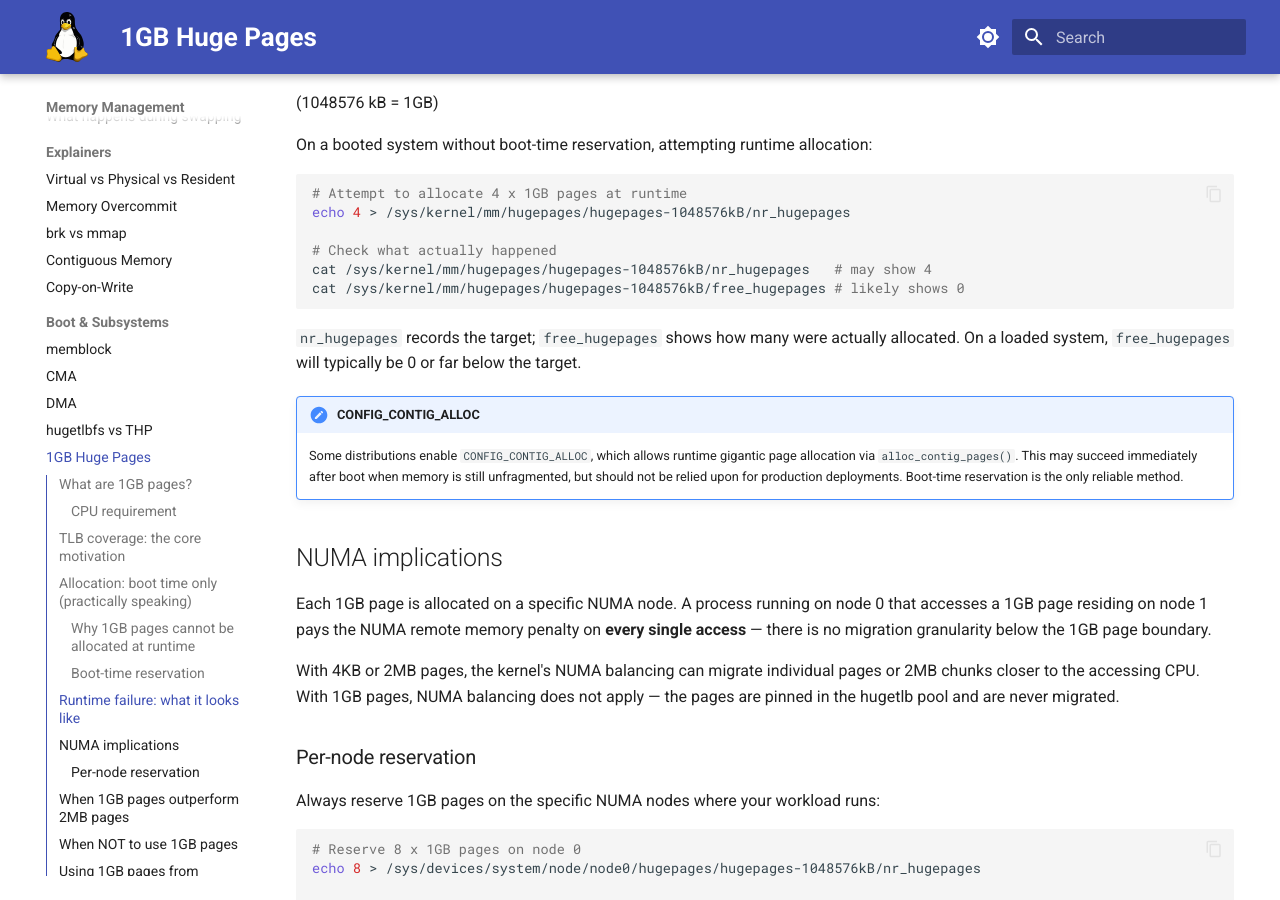
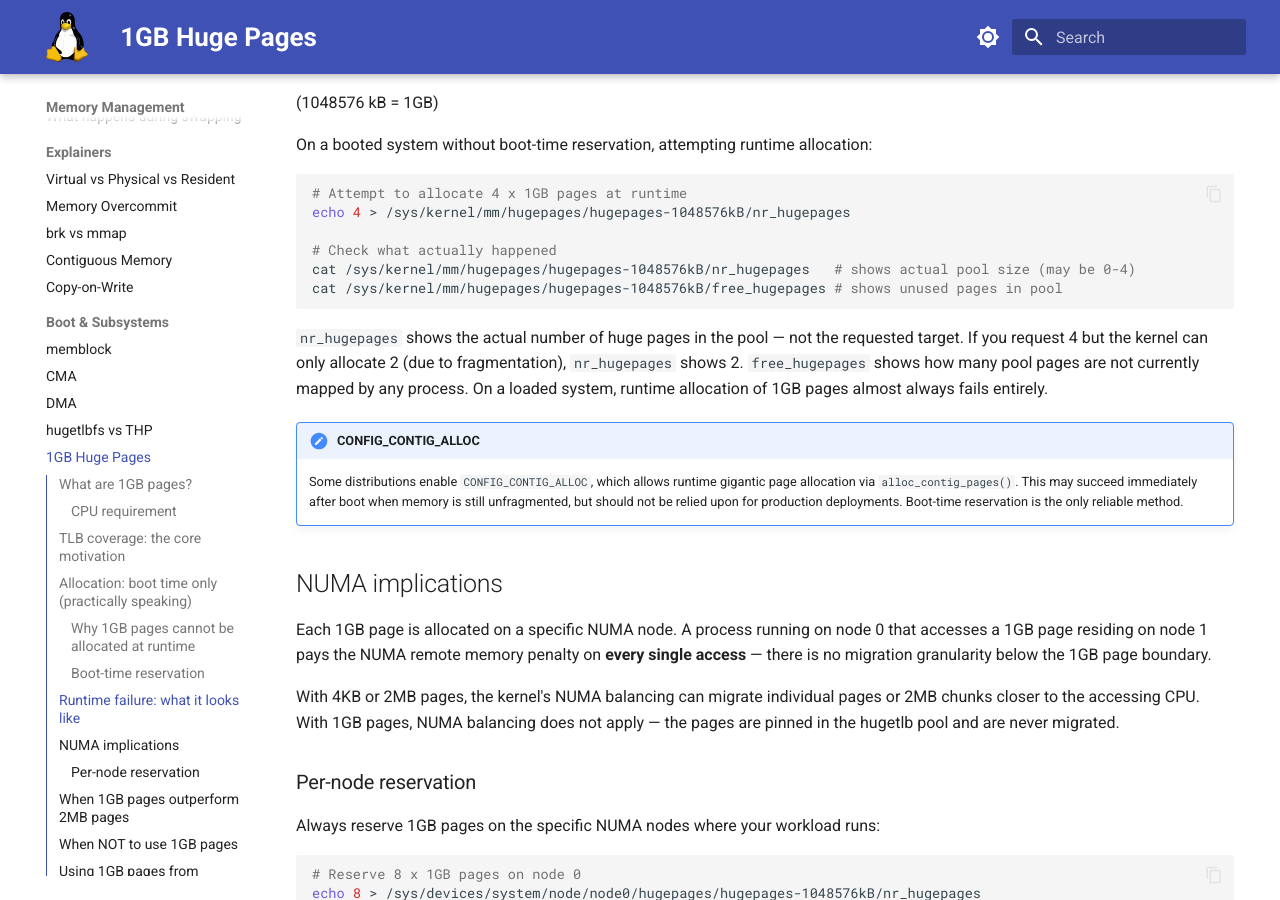
Before and after one commit to laveeshb/linux-kernel-internals, an MkDocs documentation site: the page built from docs/mm/hugepages-1gb.md, in a window 1280 px wide and 900 px high, scrolled down 2896 px. Built offline with MkDocs 1.6.1 and Material for MkDocs 9.7.7, drawn with Linux system fonts in a browser that asks for light colours.

Commit message:
Fix review errors: nr_hugepages shows actual count not target, fix doc reference

````diff
--- a/docs/mm/hugepages-1gb.md
+++ b/docs/mm/hugepages-1gb.md
@@ -112,11 +112,11 @@ On a booted system without boot-time reservation, attempting runtime allocation:
 echo 4 > /sys/kernel/mm/hugepages/hugepages-1048576kB/nr_hugepages
 
 # Check what actually happened
-cat /sys/kernel/mm/hugepages/hugepages-1048576kB/nr_hugepages   # may show 4
-cat /sys/kernel/mm/hugepages/hugepages-1048576kB/free_hugepages # likely shows 0
+cat /sys/kernel/mm/hugepages/hugepages-1048576kB/nr_hugepages   # shows actual pool size (may be 0-4)
+cat /sys/kernel/mm/hugepages/hugepages-1048576kB/free_hugepages # shows unused pages in pool
 ```
 
-`nr_hugepages` records the target; `free_hugepages` shows how many were actually allocated. On a loaded system, `free_hugepages` will typically be 0 or far below the target.
+`nr_hugepages` shows the actual number of huge pages in the pool — not the requested target. If you request 4 but the kernel can only allocate 2 (due to fragmentation), `nr_hugepages` shows 2. `free_hugepages` shows how many pool pages are not currently mapped by any process. On a loaded system, runtime allocation of 1GB pages almost always fails entirely.
 
 !!! note "CONFIG_CONTIG_ALLOC"
     Some distributions enable `CONFIG_CONTIG_ALLOC`, which allows runtime gigantic page allocation via `alloc_contig_pages()`. This may succeed immediately after boot when memory is still unfragmented, but should not be relied upon for production deployments. Boot-time reservation is the only reliable method.
````
Also changed, not shown: docs/mm/memory-bandwidth.md (+1 -1 lines).
